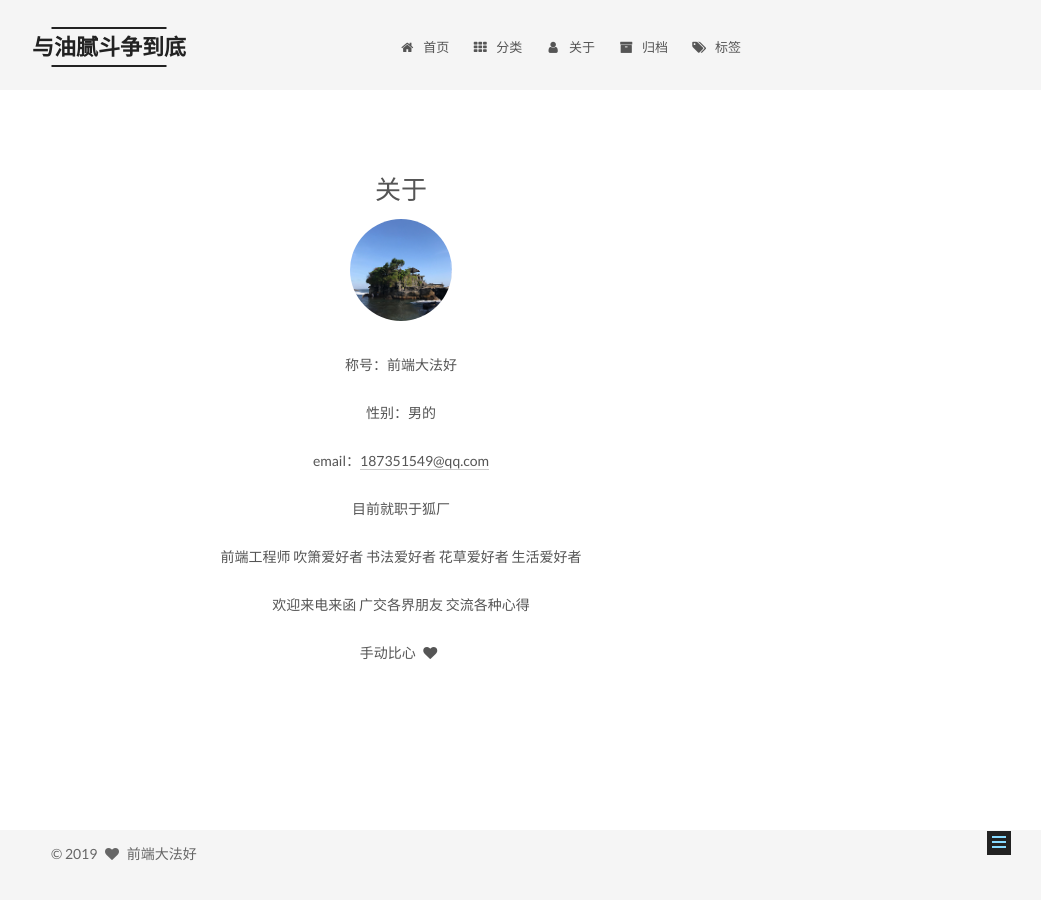
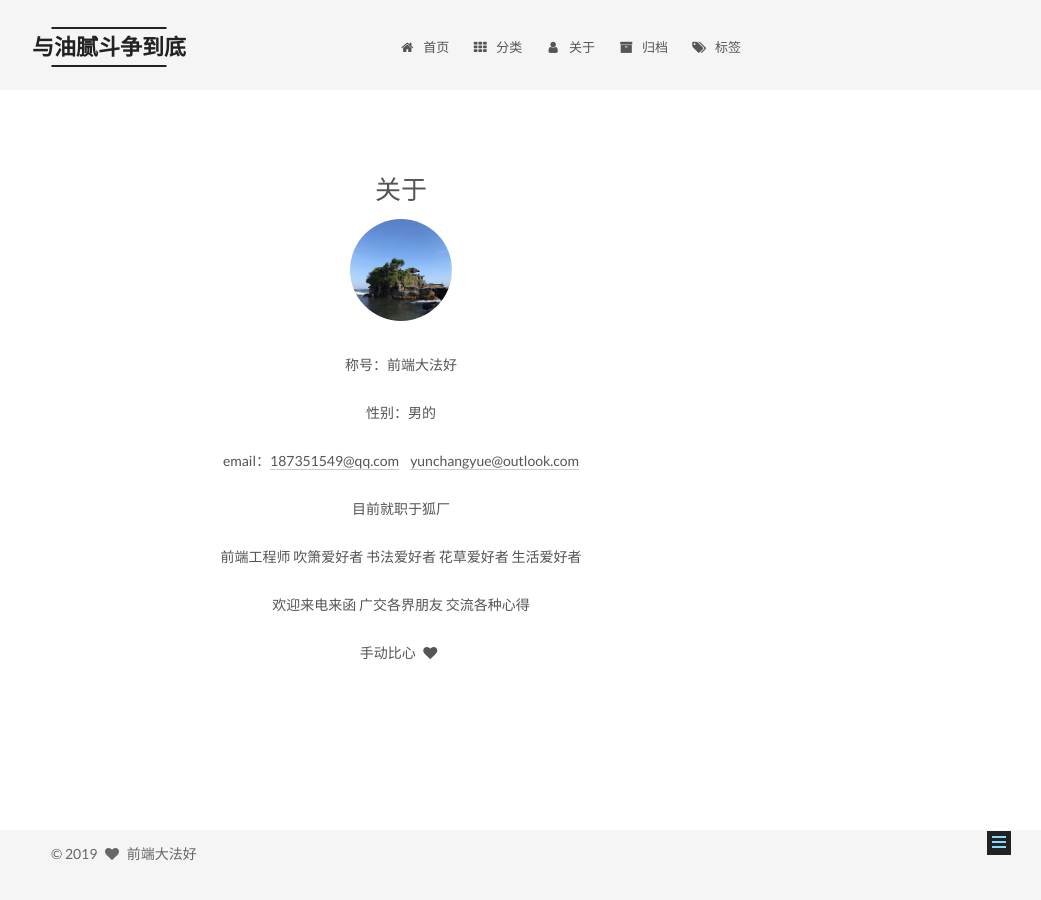
Before and after one commit to yunchangyue/blog, a Jekyll site: the page built from about/index.md, in a window 1280 px wide. Shown: the whole page, without its empty margins (239-1280 px from the left). Built offline with Jekyll 4.4.1, drawn with Linux system fonts in a browser that asks for light colours; comment, search, counter and statistics services are not loaded.

Commit message:
做了什么？: 修改 about页，增加email
为什么做？:

* 更新联系方式

怎么做的？有什么坑？:

*

```diff
--- a/_sass/_custom/custom.scss
+++ b/_sass/_custom/custom.scss
@@ -16,7 +16,6 @@
 
 .text-center {
   text-align: center;
-
 }
 .info-container {
   margin: 20px auto;
@@ -34,3 +33,7 @@
 .mw-100p {
   max-width: 100%;
 }
+
+a+a {
+  margin-left: .6em;
+}
--- a/about/index.md
+++ b/about/index.md
@@ -13,7 +13,7 @@ type: about
       性别：男的
     </li>
     <li class="item">
-      email：<a href="mailto:187351549@qq.com">187351549@qq.com</a>
+      email：<a href="mailto:187351549@qq.com">187351549@qq.com</a> <a href="mailto:yunchangyue@outlook.com">yunchangyue@outlook.com</a>
     </li>
     <li class="item">
       目前就职于狐厂
```
